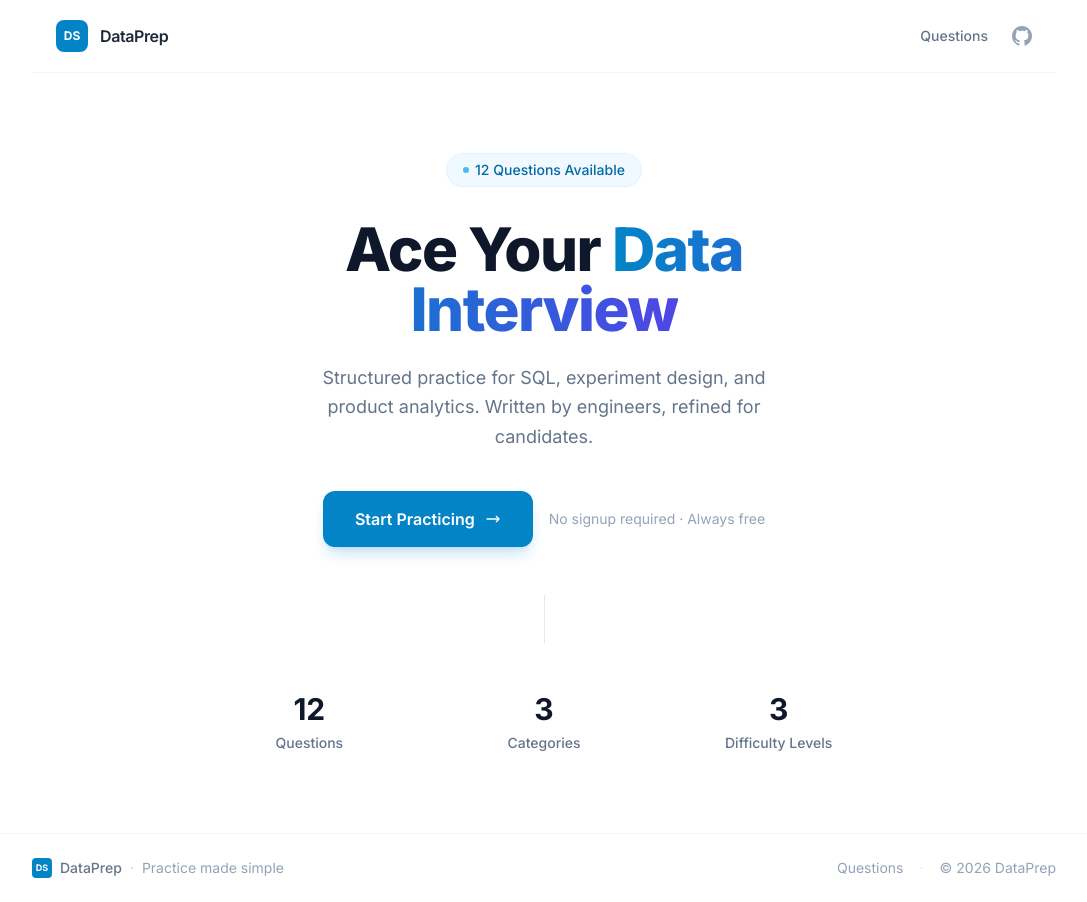
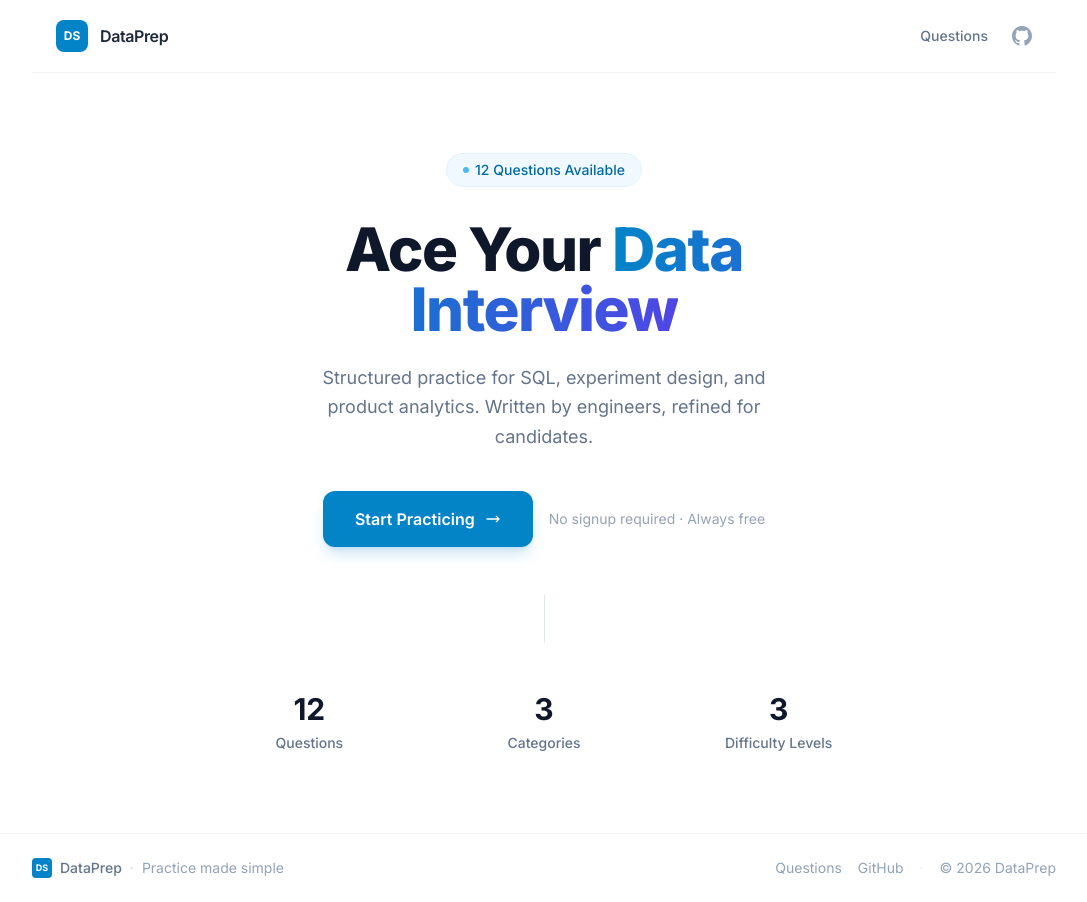
Before and after one commit to bdademo881-cmd/interview-prep, a Next.js app: page / in a window 1280 px wide. Shown: the whole page, without its empty margins (96-1183 px from the left). Built offline with nearby package versions, Linux system fonts and the light colour scheme.

Commit message:
feat: add GitHub link to footer

```diff
--- a/app/page.tsx
+++ b/app/page.tsx
@@ -111,6 +111,14 @@ export default function Home() {
           </div>
           <div className="flex items-center gap-4">
             <Link href="/questions" className="hover:text-slate-600 transition-colors">Questions</Link>
+            <a
+              href="https://github.com/bdademo881-cmd/interview-prep"
+              target="_blank"
+              rel="noopener noreferrer"
+              className="hover:text-slate-600 transition-colors"
+            >
+              GitHub
+            </a>
             <span className="text-slate-200">·</span>
             <span>© {new Date().getFullYear()} DataPrep</span>
           </div>
```
